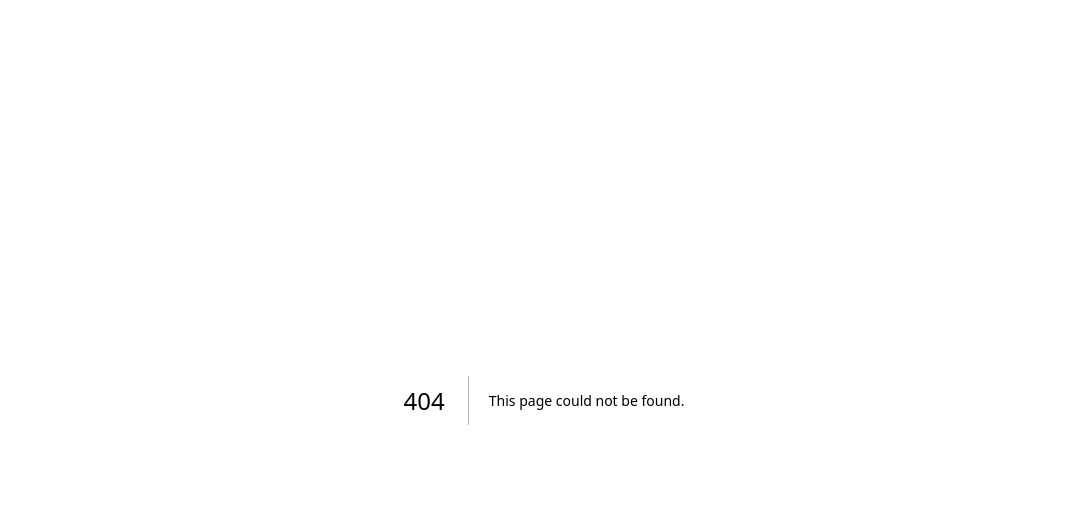
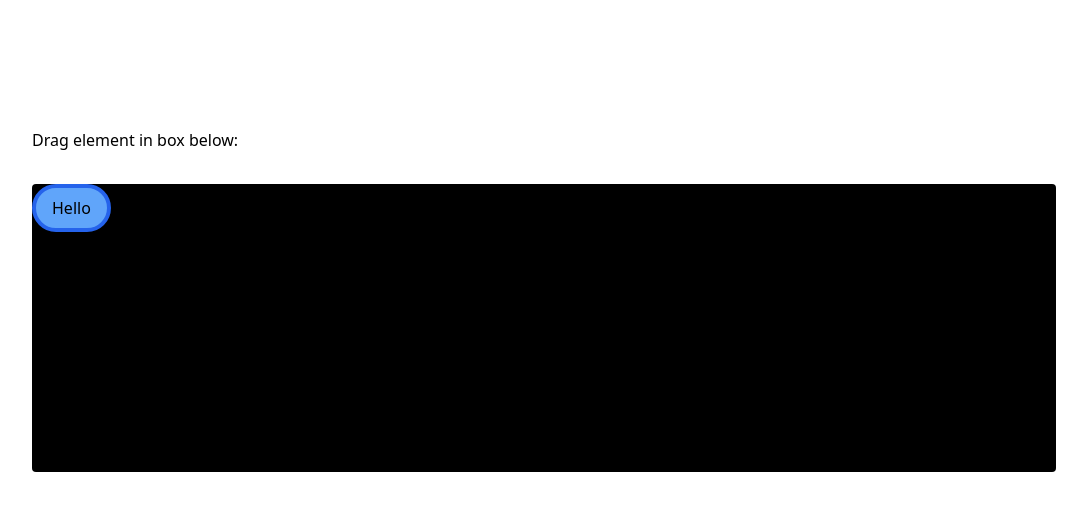
Before and after one commit to tika/old-elision, a Next.js app: page /demo in a window 1280 px wide. Before the commit this address had no page. Shown: the top 510 px of the page, without its empty margins (96-1183 px from the left). Built offline with nearby package versions, Linux system fonts and the light colour scheme.

Commit message:
feat: demo

```diff
--- a/package.json
+++ b/package.json
@@ -15,9 +15,11 @@
     "@types/react-dom": "18.0.10",
     "eslint": "8.32.0",
     "eslint-config-next": "13.1.2",
+    "firebase": "^9.15.0",
     "next": "13.1.2",
     "react": "18.2.0",
     "react-dom": "18.2.0",
+    "react-firebase-hooks": "^5.1.1",
     "typescript": "4.9.4"
   },
   "devDependencies": {
--- /dev/null
+++ b/src/lib/firebase.ts
@@ -0,0 +1,15 @@
+// Import the functions you need from the SDKs you need
+import { initializeApp } from "firebase/app";
+
+// Your web app's Firebase configuration
+const firebaseConfig = {
+  apiKey: process.env.NEXT_PUBLIC_API_KEY,
+  authDomain: process.env.NEXT_PUBLIC_AUTH_DOMAIN,
+  projectId: process.env.NEXT_PUBLIC_PROJECT_ID,
+  storageBucket: process.env.NEXT_PUBLIC_STORAGE_BUCKET,
+  messagingSenderId: process.env.NEXT_PUBLIC_MESSAGING_SENDER_ID,
+  appId: process.env.NEXT_PUBLIC_APP_ID,
+};
+
+// Initialize Firebase
+const app = initializeApp(firebaseConfig);
--- /dev/null
+++ b/src/pages/demo.tsx
@@ -0,0 +1,43 @@
+import { useState } from "react";
+
+type Coordinate = [number, number];
+
+export default function Demo() {
+  const [hover, setHover] = useState(false);
+  const [mouseDown, setMouseDown] = useState(false);
+  const [coord, setCoord] = useState<Coordinate>([0, 0]);
+
+  function calculateCoordinate(
+    boxX: number,
+    boxY: number,
+    clientX: number,
+    clientY: number
+  ): Coordinate {}
+
+  return (
+    <div className="p-32">
+      Drag element in box below:
+      {hover && " hover"}
+      <div className="py-4"></div>
+      <div
+        className="relative w-128 h-72 bg-black rounded"
+        onMouseDown={() => setMouseDown(true)}
+        onMouseUp={() => setMouseDown(false)}
+        onMouseMove={(e) =>
+          mouseDown &&
+          hover &&
+          setCoord(calculateCoordinate(e.clientX, e.clientY))
+        }
+      >
+        <div
+          className="bg-blue-400 absolute px-4 py-2 rounded-full border-blue-600 border-4"
+          onMouseLeave={() => setHover(false)}
+          onMouseEnter={() => setHover(true)}
+          style={{ top: coord[0], left: coord[1] }}
+        >
+          <h1>Hello</h1>
+        </div>
+      </div>
+    </div>
+  );
+}
--- /dev/null
+++ b/src/pages/flash/index.tsx
@@ -0,0 +1 @@
+exp
--- a/src/pages/index.tsx
+++ b/src/pages/index.tsx
@@ -1,11 +1,23 @@
 import { Inter } from "@next/font/google";
+import Link from "next/link";
 
 const inter = Inter({ subsets: ["latin"] });
 
 export default function Home() {
   return (
-    <div>
-      <h1 className="text-3xl font-bold underline">Hello world!</h1>
+    <div className="p-64">
+      <h1 className="text-3xl font-bold underline">Elision</h1>
+
+      <div>[leaving something out? nah no way.]</div>
+
+      <div className="py-4"></div>
+
+      <Link
+        href="/demo"
+        className="bg-fuchsia-500 px-4 py-1 rounded text-white"
+      >
+        Get Started
+      </Link>
     </div>
   );
 }
```
Also changed, not shown: 2 other files (tests, documents, lock files or other folders).
